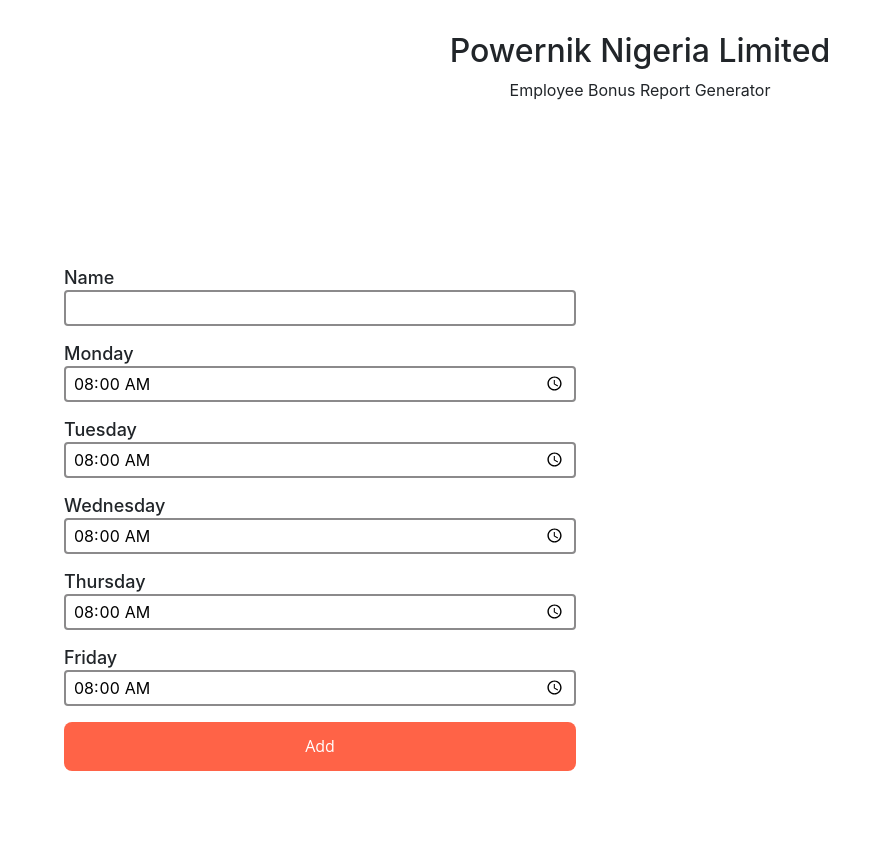
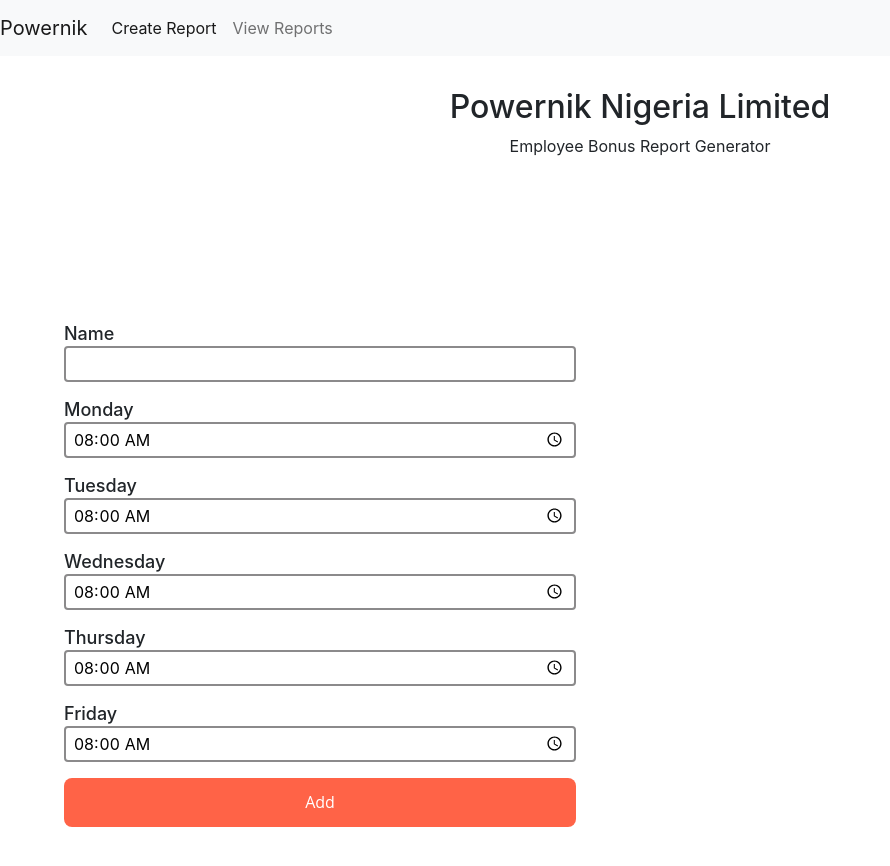
Before and after one commit to Stefanpgr/employee-bonus, a React (Create React App) app: page / in a window 1280 px wide. Shown: the top 866 px of the page, without its empty margins (0-890 px from the left). Built offline with nearby package versions, Linux system fonts and the light colour scheme.

Commit message:
minor change

```diff
--- a/src/App.js
+++ b/src/App.js
@@ -4,6 +4,7 @@
 import Report from "./Views/Report";
 import './App.css';
 import ViewReport from "./Views/ViewReport";
+import Navbar from "./Views/layout/Navbar";
 
 function App() {
   return (
@@ -11,7 +12,9 @@
 
 
     <div className="App">
+    <Navbar />
     <Switch>
+
     <Route exact path="/" component={CreateReport} />
             <Route exact path="/report" component={Report} />
             <Route exact path="/report/:name" component={ViewReport} />
--- /dev/null
+++ b/src/Views/layout/Navbar.js
@@ -0,0 +1,20 @@
+const Navbar = () => {
+    return(
+        <nav className="navbar navbar-expand-lg navbar-light bg-light">
+  <a className="navbar-brand" href="/">Powernik</a>
+  <button className="navbar-toggler" type="button" data-toggle="collapse" data-target="#navbarNavAltMarkup" aria-controls="navbarNavAltMarkup" aria-expanded="false" aria-label="Toggle navigation">
+    <span className="navbar-toggler-icon"></span>
+  </button>
+  <div className="collapse navbar-collapse" id="navbarNavAltMarkup">
+    <div className="navbar-nav">
+      <a className="nav-item nav-link active" href="/">Create Report </a>
+      <a className="nav-item nav-link" href="/report">View Reports</a>
+
+
+    </div>
+  </div>
+</nav>
+    )
+}
+
+export default Navbar
```
Also changed, not shown: 1 other file (tests, documents, lock files or other folders).
